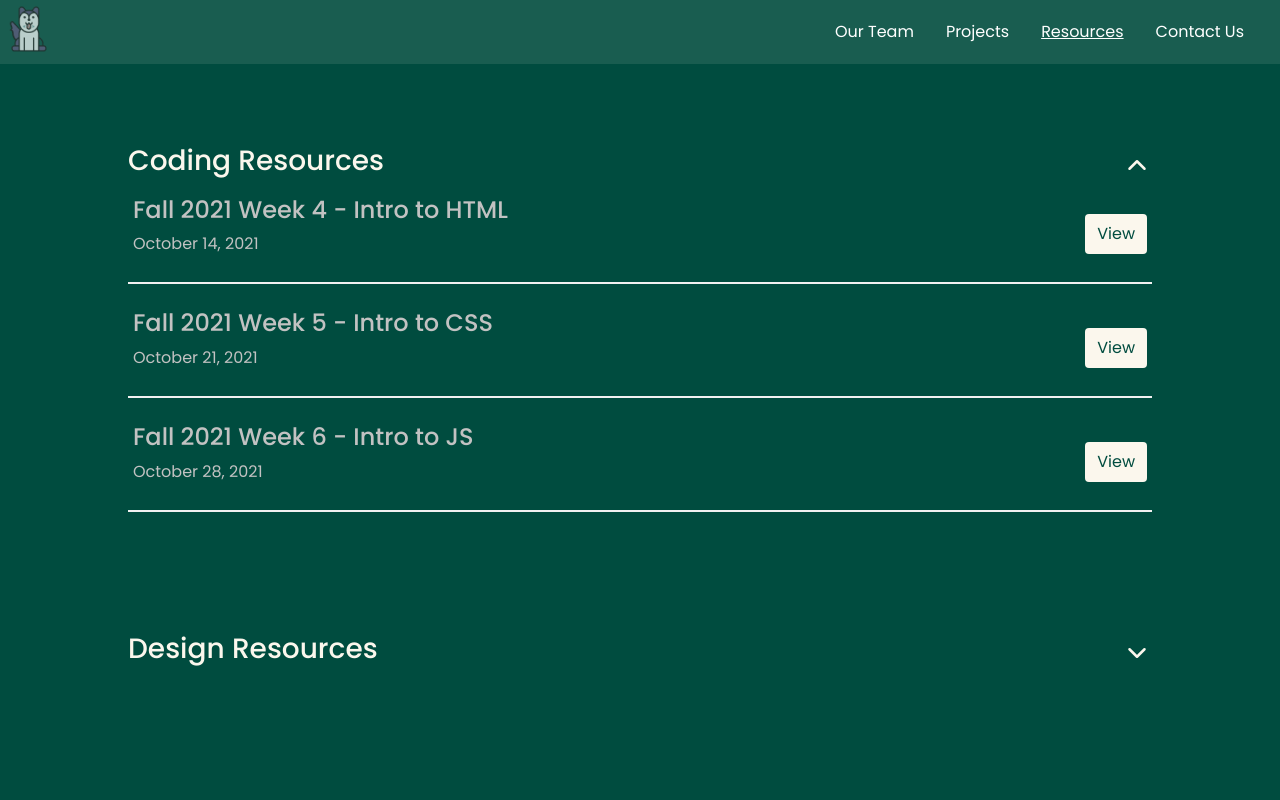
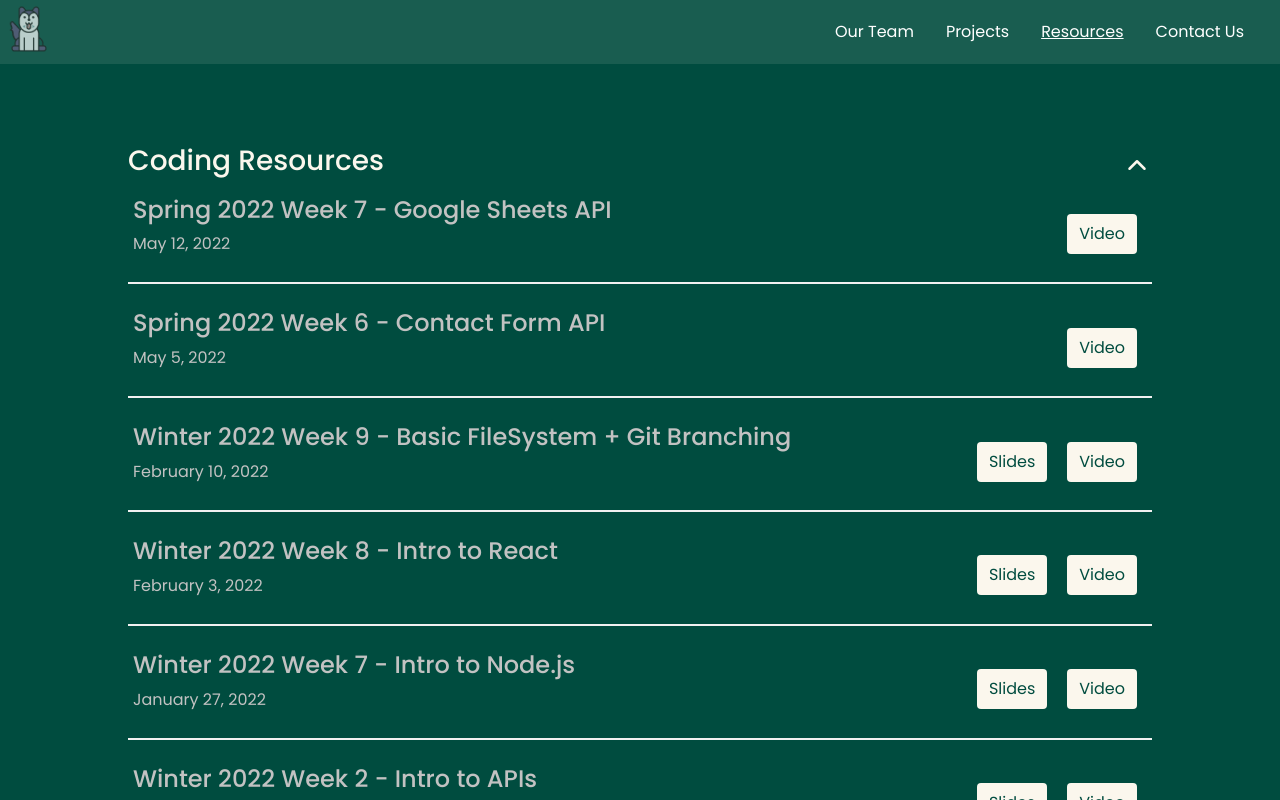
Before and after one commit to DUBvelopers/dubvelopers-site, a React (Create React App) app: page /resources in a window 1280 px wide. Both pictures are taken after a click on the element 1137 px from the left and 164 px from the top of the page. Shown: the top 800 px of the page. Built offline with nearby package versions, Linux system fonts and the light colour scheme.

Commit message:
Added resources for this year

```diff
--- a/src/pages/Resources/Resource.js
+++ b/src/pages/Resources/Resource.js
@@ -1,18 +1,32 @@
 import React from "react";
 
 import "./Resources.css";
+
+const getDate = date => {
+    const months = ["January", "February", "March", "April", "May", "June", "July", "August", "September", "October", "November", "December"];
+
+    const day = date.getDate();
+    const month = months[date.getMonth()];
+    const year = date.getFullYear();
+    return month + " " + day + ", " + year;
+}
 
 const Resource = props => {
     return (
         <div className="resource">
             <div className="text">
                 <h4>{props.resource.season} Week {props.resource.week} - {props.resource.title}</h4>
-                <p>{props.resource.date}</p>
+                <p>{getDate(props.resource.date)}</p>
             </div>
 
-            <a href={props.resource.link} target="_blank" rel="noreferrer">
-                <button>View</button>
-            </a>
+            <div className="buttons">
+                {props.resource.slidesLink && <a href={props.resource.slidesLink} target="_blank" rel="noreferrer">
+                    <button>Slides</button>
+                </a>}
+                {props.resource.videoLink && <a href={props.resource.videoLink} target="_blank" rel="noreferrer">
+                    <button>Video</button>
+                </a>}
+            </div>
         </div>
     );
 }
--- a/src/pages/Resources/Resources.css
+++ b/src/pages/Resources/Resources.css
@@ -44,3 +44,12 @@
 .arrow:hover {
     opacity: 0.7;
 }
+
+.buttons {
+    display: flex;
+    align-items: center;
+}
+
+.buttons a {
+    margin: 0px 10px;
+}
--- a/src/pages/Resources/codingResources.js
+++ b/src/pages/Resources/codingResources.js
@@ -1,25 +1,101 @@
 const codingResources = [
     {
-        title: "Intro to HTML",
+        title: "Google Sheets API",
+        season: "Spring 2022",
+        week: 7,
+        date: new Date("05/12/2022"),
+        videoLink: "https://www.youtube.com/watch?v=NaJWTYtx8Yo&list=PLLC9P_vXOnCLBu3ZibWlVrGHCW-8vC6xS&index=2"
+    },
+    {
+        title: "Contact Form API",
+        season: "Spring 2022",
+        week: 6,
+        date: new Date("05/05/2022"),
+        videoLink: "https://www.youtube.com/watch?v=HgPJaUPra5A&list=PLLC9P_vXOnCLBu3ZibWlVrGHCW-8vC6xS&index=1"
+    },
+    {
+        title: "Intro to JS",
+        season: "Winter 2022",
+        week: 1,
+        date: new Date("01/13/2022"),
+        videoLink: "https://www.youtube.com/watch?v=JaysMicA6I4&list=PLLC9P_vXOnCLSgjkkLXtLfQW0DODXJys_&index=2",
+        slidesLink: "https://docs.google.com/presentation/d/1Iv-paFDX_5WvbMGm9Ard50gtD66YkcZX1bh3Stk0dUw/edit?usp=sharing"
+    },
+    {
+        title: "Intro to APIs",
+        season: "Winter 2022",
+        week: 2,
+        date: new Date("01/20/2022"),
+        videoLink: "https://www.youtube.com/watch?v=c1GWIAc2Uoc&list=PLLC9P_vXOnCLSgjkkLXtLfQW0DODXJys_&index=3",
+        slidesLink: "https://docs.google.com/presentation/d/1ykIP0z61W-98RHz8XJXcZbqH0u9nyJFQ-klqUp5Z3hw/edit?usp=sharing"
+    },
+    {
+        title: "Intro to Node.js",
+        season: "Winter 2022",
+        week: 7,
+        date: new Date("01/27/2022"),
+        videoLink: "https://www.youtube.com/watch?v=w0SyJyhc4Ik&list=PLLC9P_vXOnCLSgjkkLXtLfQW0DODXJys_&index=4",
+        slidesLink: "https://docs.google.com/presentation/d/1FDEb353FzZpeADobuVXOc32PaytI5oR1KrPsiqmtLxs/edit#slide=id.g35f391192_00"
+    },
+    {
+        title: "Intro to React",
+        season: "Winter 2022",
+        week: 8,
+        date: new Date("02/03/2022"),
+        videoLink: "https://docs.google.com/presentation/d/1wkJfHCTG8P3iZ6bHpfoRzXFGIzyMjy_IKL1PKHCe1jY/edit#slide=id.g35f391192_00",
+        slidesLink: "https://docs.google.com/presentation/d/1wkJfHCTG8P3iZ6bHpfoRzXFGIzyMjy_IKL1PKHCe1jY/edit#slide=id.g35f391192_00"
+    },
+    {
+        title: "Basic FileSystem + Git Branching",
+        season: "Winter 2022",
+        week: 9,
+        date: new Date("02/10/2022"),
+        videoLink: "https://www.youtube.com/watch?v=nHkWLg5UIj0&list=PLLC9P_vXOnCLSgjkkLXtLfQW0DODXJys_&index=6",
+        slidesLink: "https://docs.google.com/presentation/d/1mhRxzVAOQ88wjiJFY8LLl68EnjgBOWtNoQ9NiOj7owk/edit?usp=sharing"
+    },
+    {
+        title: "Intellectual Property & Online Safety, Intermediate HTML",
         season: "Fall 2021",
         week: 4,
-        date: "October 14, 2021",
-        link: "https://www.youtube.com/channel/UC3qXu-e9AiAYbYiVD2dE78A/featured"
+        date: new Date("10/19/2021"),
+        videoLink: "https://www.youtube.com/watch?v=RY2De9NOj18&list=PLLC9P_vXOnCKC9-oY5AzAQlCJkJDJ_rT8&index=1",
+        slidesLink: "https://docs.google.com/presentation/d/1ep5u7ZZv3ByTVK3sfoDW3_LTROGTfI1kjEw0Gjmhqvk/edit?usp=sharing"
     },
     {
         title: "Intro to CSS",
         season: "Fall 2021",
-        week: 5,
-        date: "October 21, 2021",
-        link: "https://www.youtube.com/channel/UC3qXu-e9AiAYbYiVD2dE78A/featured"
+        week: 6,
+        date: new Date("11/02/2021"),
+        videoLink: "https://www.youtube.com/watch?v=Jj5WlPQuQww&list=PLLC9P_vXOnCKC9-oY5AzAQlCJkJDJ_rT8&index=2",
+        slidesLink: "https://docs.google.com/presentation/d/14iGrS6HiwTOw1AGN6zKMrothpOwEu6bQdmgQF2ezy8I/edit?usp=sharing"
     },
     {
-        title: "Intro to JS",
+        title: "More CSS + Layouts",
         season: "Fall 2021",
-        week: 6,
-        date: "October 28, 2021",
-        link: "https://www.youtube.com/channel/UC3qXu-e9AiAYbYiVD2dE78A/featured"
+        week: 7,
+        date: new Date("11/09/2021"),
+        videoLink: "https://www.youtube.com/watch?v=2-9s88L0Oow&list=PLLC9P_vXOnCKC9-oY5AzAQlCJkJDJ_rT8&index=3",
+        slidesLink: "https://docs.google.com/presentation/d/1SJkhnKpr0nYaJyecwzNbBHVXWakkFsMHPjOZ3MJJLt0/edit?usp=sharing"
+    },
+    {
+        title: "Dev Tools + Bootstrap",
+        season: "Fall 2021",
+        week: 8,
+        date: new Date("11/16/2021"),
+        videoLink: "https://www.youtube.com/watch?v=AHT13sSZJEU&list=PLLC9P_vXOnCKC9-oY5AzAQlCJkJDJ_rT8&index=4",
+        slidesLink: "https://docs.google.com/presentation/d/1JoNIq9MT7RAUKe9_nnS6bZSGZRz7AL4FH4kgBwNlQDg/edit?usp=sharing"
+    },
+    {
+        title: "Git, GitHub, and Deployment",
+        season: "Fall 2021",
+        week: 9,
+        date: new Date("11/23/2021"),
+        videoLink: "https://www.youtube.com/watch?v=z0EWpxC2qz0&list=PLLC9P_vXOnCKC9-oY5AzAQlCJkJDJ_rT8&index=5",
+        slidesLink: "https://docs.google.com/presentation/d/1xVhAXzlcaIawMViAZLSmyS9jnCno-U9RjAw2506jRek/edit?usp=sharing"
     },
 ];
 
+codingResources.sort((a, b) => a.date.getTime() > b.date.getTime() ? -1
+    : a.date.getTime() === b.date.getTime() ? 0 : 1);
+
 export default codingResources;
--- a/src/pages/Resources/designResources.js
+++ b/src/pages/Resources/designResources.js
@@ -1,25 +1,57 @@
 const designResources = [
     {
-        title: "Intro to Figma",
+        title: "Intro to Research",
+        season: "Fall 2021",
+        week: 3,
+        date: new Date("10/14/2021"),
+        slidesLink: "https://docs.google.com/presentation/d/1pbosEwCy1zS9bQrP4ws4e-3zXUAvfPGjkTanKxB80wE/edit?usp=sharing"
+    },
+    {
+        title: "Information Architecture, UI, and Wireframing",
         season: "Fall 2021",
         week: 4,
-        date: "October 12, 2021",
-        link: "https://www.youtube.com/channel/UC3qXu-e9AiAYbYiVD2dE78A/featured"
+        date: new Date("10/21/2021"),
+        slidesLink: "https://docs.google.com/presentation/d/1X6rpthf5EoMkkCyd5fcCxflOvqoqTAYWkEiQCyjeIeQ/edit?usp=sharing"
     },
     {
-        title: "More Figma",
+        title: "Prototyping (Lo-fi) + Intro to Figma",
         season: "Fall 2021",
-        week: 5,
-        date: "October 19, 2021",
-        link: "https://www.youtube.com/channel/UC3qXu-e9AiAYbYiVD2dE78A/featured"
+        week: 6,
+        date: new Date("11/04/2021"),
+        slidesLink: "https://docs.google.com/presentation/d/1357YrTTsYnFttiofqRLe23hcd3a9l31vjvIZRI_eras/edit?usp=sharing"
     },
     {
-        title: "Prototyping",
+        title: "Prototyping (Hi-fi)",
         season: "Fall 2021",
+        week: 8,
+        date: new Date("11/18/2021"),
+        slidesLink: "https://docs.google.com/presentation/d/1n2qfkiGhCVIIukEso1aGCZ_nuZXfzrQooc_DFHgouWE/edit?usp=sharing"
+    },
+    {
+        title: "Testing + Shipping",
+        season: "Fall 2021",
+        week: 10,
+        date: new Date("12/02/2021"),
+        slidesLink: "https://docs.google.com/presentation/d/1sNe5uZJBd5lJivNfhBBS0odhA_mkXGshuCzAx5r9Pc8/edit?usp=sharing"
+    },
+    {
+        title: "Synthesis + Ideation",
+        season: "Winter 2022",
         week: 6,
-        date: "October 26, 2021",
-        link: "https://www.youtube.com/channel/UC3qXu-e9AiAYbYiVD2dE78A/featured"
+        date: new Date("02/07/2022"),
+        slidesLink: "https://docs.google.com/presentation/d/1A2_j11gu_BBi_VEtPMlLFdMX9TBqVInXXdJkO2GM_Pg/edit?usp=sharing"
     },
+    {
+        title: "Wireframing",
+        season: "Winter 2022",
+        week: 7,
+        date: new Date("02/14/2022"),
+        slidesLink: "https://docs.google.com/presentation/d/10HcAgO9w5ulxcEgHjYfRE_t45YbZWq3sB8hoDznY-WQ/edit?usp=sharing"
+    },
+
 ];
 
+designResources.sort((a, b) => a.date.getTime() > b.date.getTime() ? -1
+    : a.date.getTime() === b.date.getTime() ? 0 : 1);
+
 export default designResources;
```
